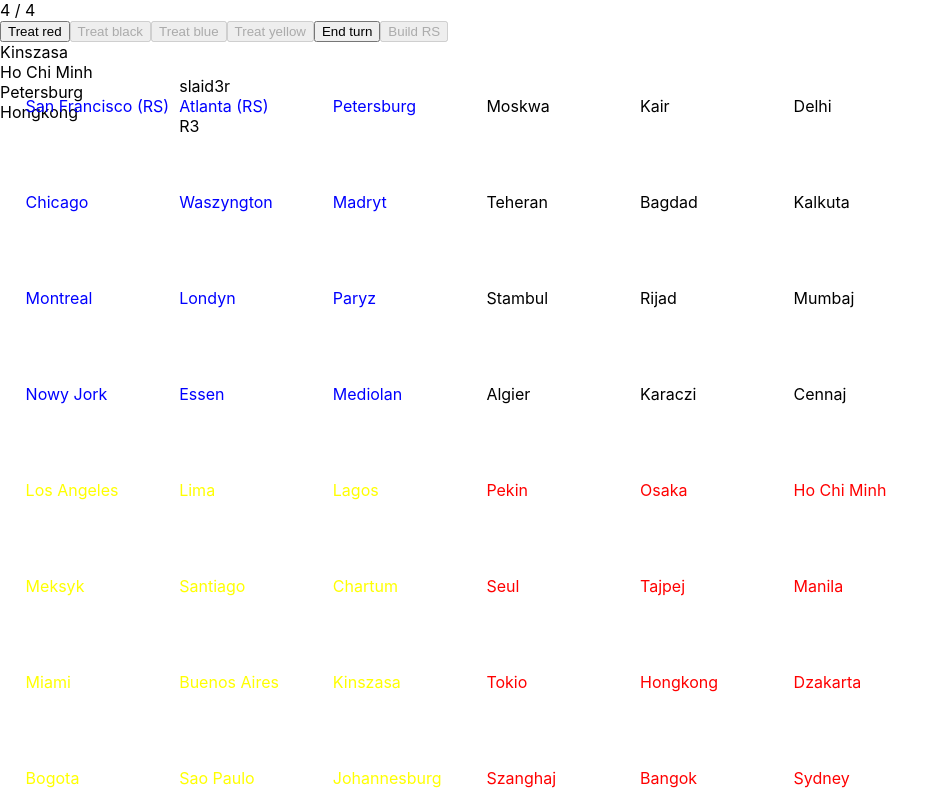
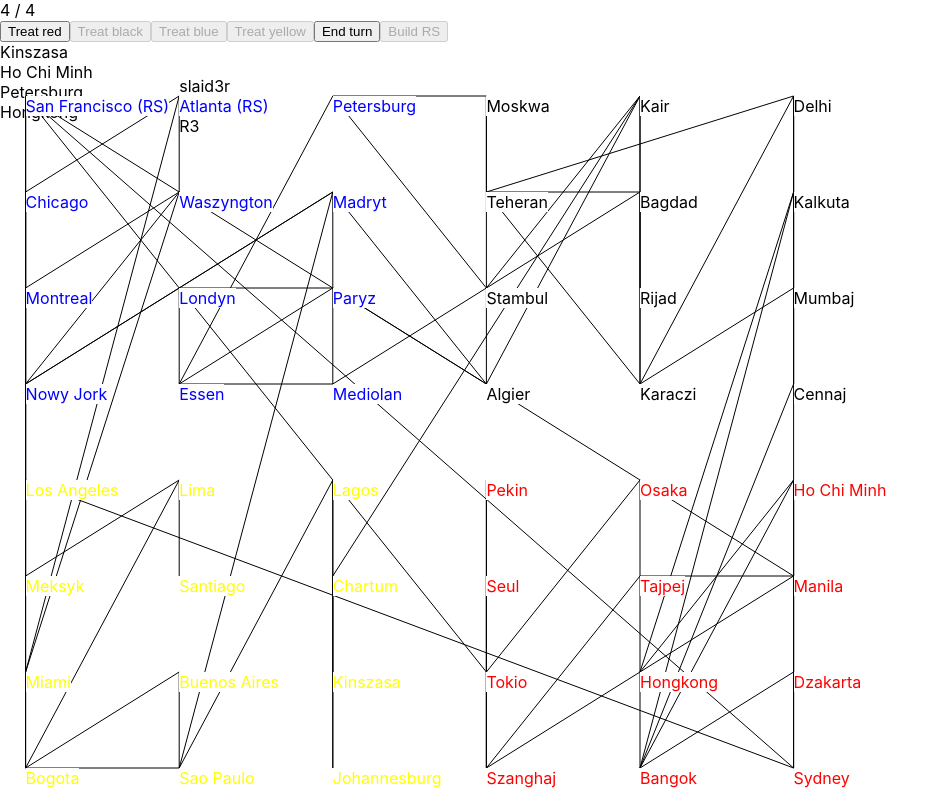
Before and after one commit to ngraczewski/pademic-tribute, a React (Create React App) app: page / in a window 1280 px wide. Shown: the whole page, without its empty margins (0-949 px from the left). Built offline with nearby package versions, Linux system fonts and the light colour scheme.

Commit message:
Added route drawing

```diff
--- a/src/components/Board.tsx
+++ b/src/components/Board.tsx
@@ -3,11 +3,17 @@ import { useSelector } from "react-redux";
 import { PlayerCharacter } from "./PlayerCharacter";
 import { CityMarker } from "./CityMarker";
 import { playersSelector } from "../redux/selectors/playersSelectors";
-import { citiesSelector } from "../redux/selectors/citiesSelectors";
+import {
+  citiesSelector,
+  routesSelector,
+} from "../redux/selectors/citiesSelectors";
+import { CityName } from "../models/City";
+import { Route } from "./Route";
 
 export const Board = (): JSX.Element => {
   const players = useSelector(playersSelector);
   const cities = useSelector(citiesSelector);
+  const a = useSelector(routesSelector);
   return (
     <div>
       {players.map((p) => (
@@ -16,6 +22,14 @@ export const Board = (): JSX.Element => {
       {cities.map((c) => (
         <CityMarker city={c} />
       ))}
+      {a.map((routeString) => {
+        const [from, to]: [CityName, CityName] = routeString.split("-") as [
+          CityName,
+          CityName
+        ];
+
+        return <Route key={routeString} fromCityName={from} toCityName={to} />;
+      })}
     </div>
   );
 };
--- a/src/components/CityMarker.tsx
+++ b/src/components/CityMarker.tsx
@@ -52,6 +52,8 @@ export const CityMarker = ({ city }: Props): JSX.Element => {
 
   const style: CSSProperties = {
     color: city.color,
+    zIndex: 1,
+    backgroundColor: "white",
   };
 
   return (
--- /dev/null
+++ b/src/components/Route.tsx
@@ -0,0 +1,35 @@
+import React, { CSSProperties } from "react";
+import { CityName } from "../models/City";
+import { useSelector } from "react-redux";
+import { citySelector } from "../redux/selectors/citiesSelectors";
+
+export type Props = {
+  fromCityName: CityName;
+  toCityName: CityName;
+};
+
+export const Route = ({ fromCityName, toCityName }: Props): JSX.Element => {
+  const fromCity = useSelector(citySelector(fromCityName));
+  const toCity = useSelector(citySelector(toCityName));
+
+  const style: CSSProperties = {
+    position: "absolute",
+    transform: "transformY(-200px)",
+    pointerEvents: "none",
+    top: 0,
+    left: 0,
+    zIndex: -1,
+  };
+
+  return (
+    <svg style={style} width="100%" height="100%">
+      <line
+        x1={fromCity.position.left}
+        y1={fromCity.position.top}
+        x2={toCity.position.left}
+        y2={toCity.position.top}
+        stroke="black"
+      />
+    </svg>
+  );
+};
--- a/src/redux/selectors/citiesSelectors.ts
+++ b/src/redux/selectors/citiesSelectors.ts
@@ -2,6 +2,7 @@ import { createSelector } from "@reduxjs/toolkit";
 import { RootState } from "../../app/store";
 import { City } from "../../models/City";
 import { currentCharacterSelector } from "./charactersSelectors";
+import { uniqueId, uniq } from "lodash";
 
 export const citiesSelector = (state: RootState) => state.cities;
 
@@ -34,3 +35,15 @@ export const currentCitySelector = createSelector(
     }
   }
 );
+
+export const routesSelector = createSelector(citiesSelector, (cities) =>
+  uniq(
+    cities
+      .flatMap((city) =>
+        city.neighbours.map((neighbour) =>
+          [city.name, neighbour].sort().join("-")
+        )
+      )
+      .sort()
+  )
+);
```
